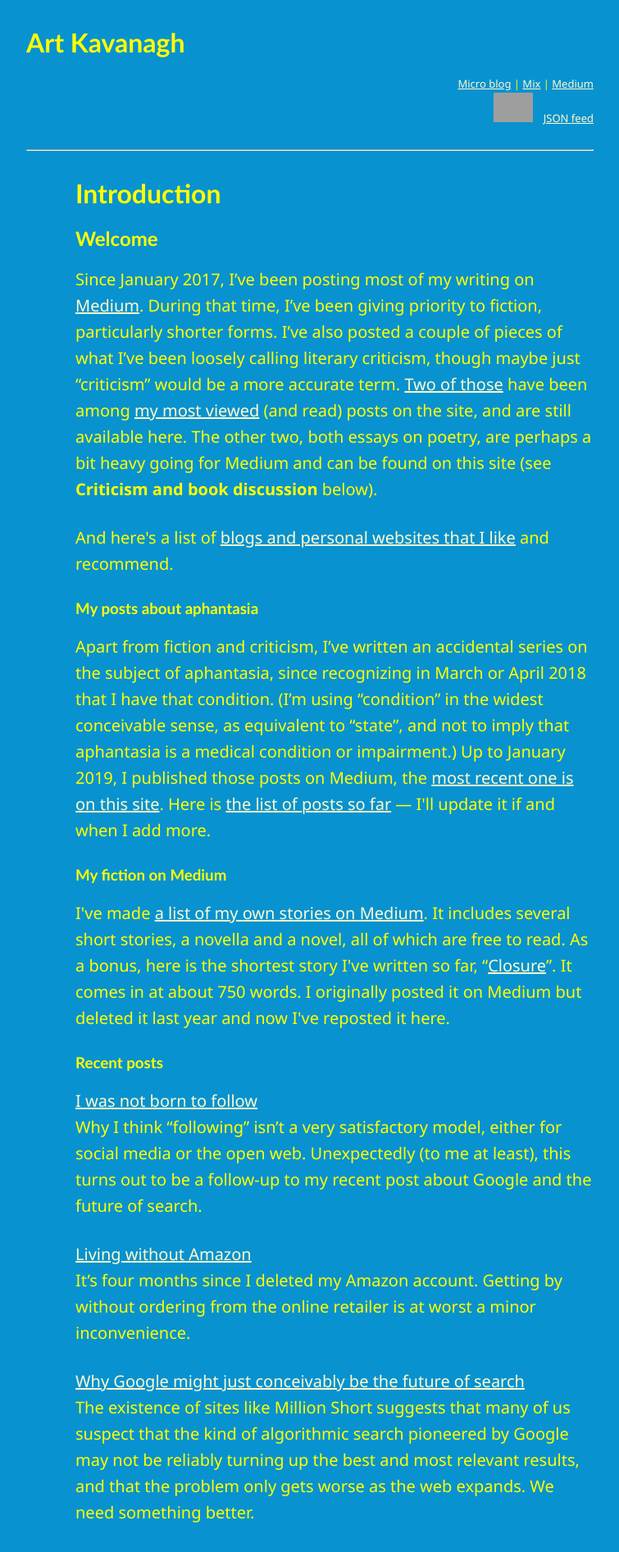
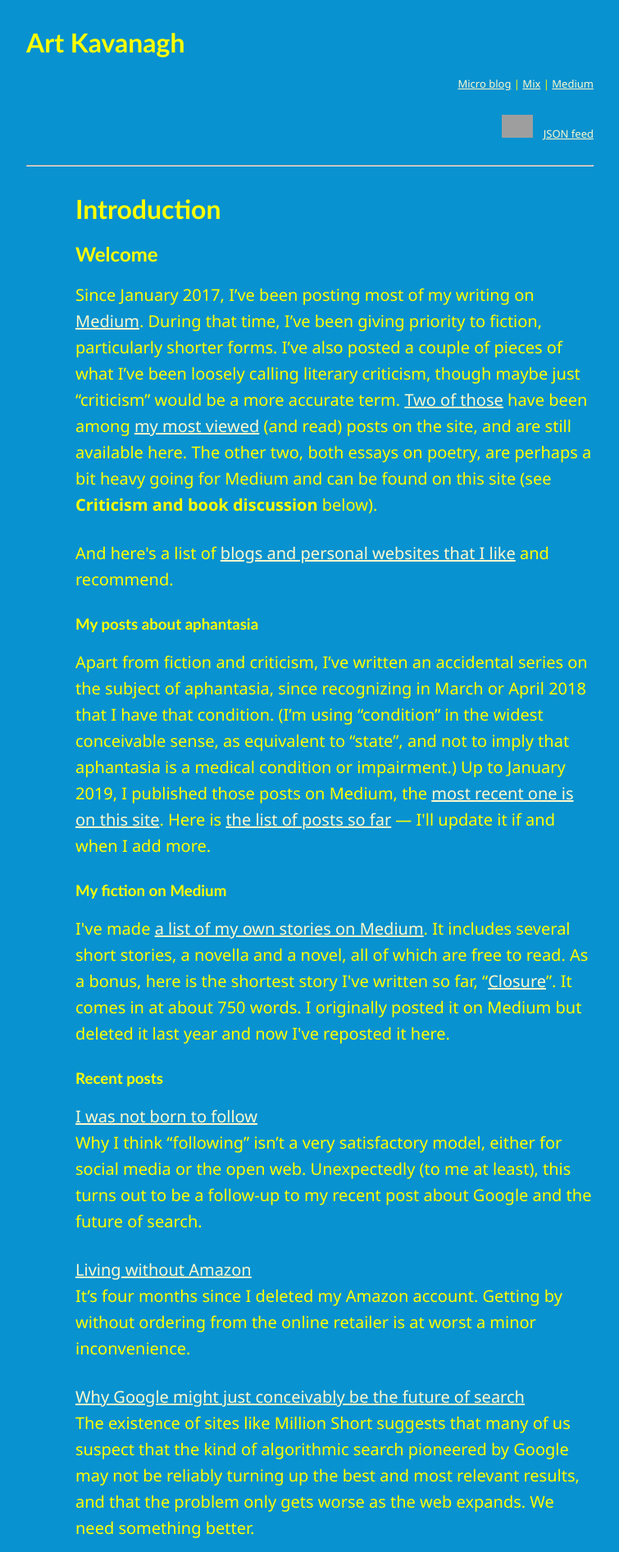
Before and after one commit to artkavanagh/github.io, a Jekyll site: the page index.html, which Jekyll copies as it is, in a window 1280 px wide. Shown: the top 1893 px of the page at 82% size, without its empty margins (232-987 px from the left). Built offline with Jekyll 4.4.1, drawn with Linux system fonts in a browser that asks for light colours; grey boxes are pictures that could not be loaded.

Commit message:
Update index.html

```diff
--- a/index.html
+++ b/index.html
@@ -8,8 +8,8 @@
 </head><body>
 <header>
 <h1>Art Kavanagh</h1>
-<p class="social"><a href="https://micro.blog/artkavanagh" rel="me">Micro blog</a> | <a href="https://mix.com/artkavanagh">Mix</a> | <a href="https://medium.com/@artkavanagh">Medium</a><br>
-<a href="https://jsonfeed.org/feed.json"><img src="https://jsonfeed.org/graphics/icon.png" width-"36" height="36" /></a>&emsp;<a href="https://www.artkavanagh.ie/feed.json">JSON feed</a></p>
+<p class="social"><a href="https://micro.blog/artkavanagh" rel="me">Micro blog</a> | <a href="https://mix.com/artkavanagh">Mix</a> | <a href="https://medium.com/@artkavanagh">Medium</a></p>
+<p class="social"<a href="https://jsonfeed.org/feed.json"><img src="https://jsonfeed.org/graphics/icon.png" width-"28" height="28" /></a>&emsp;<a href="https://www.artkavanagh.ie/feed.json">JSON feed</a></p>
 <hr>
 </header>
 <h1>Introduction</h1>
```
